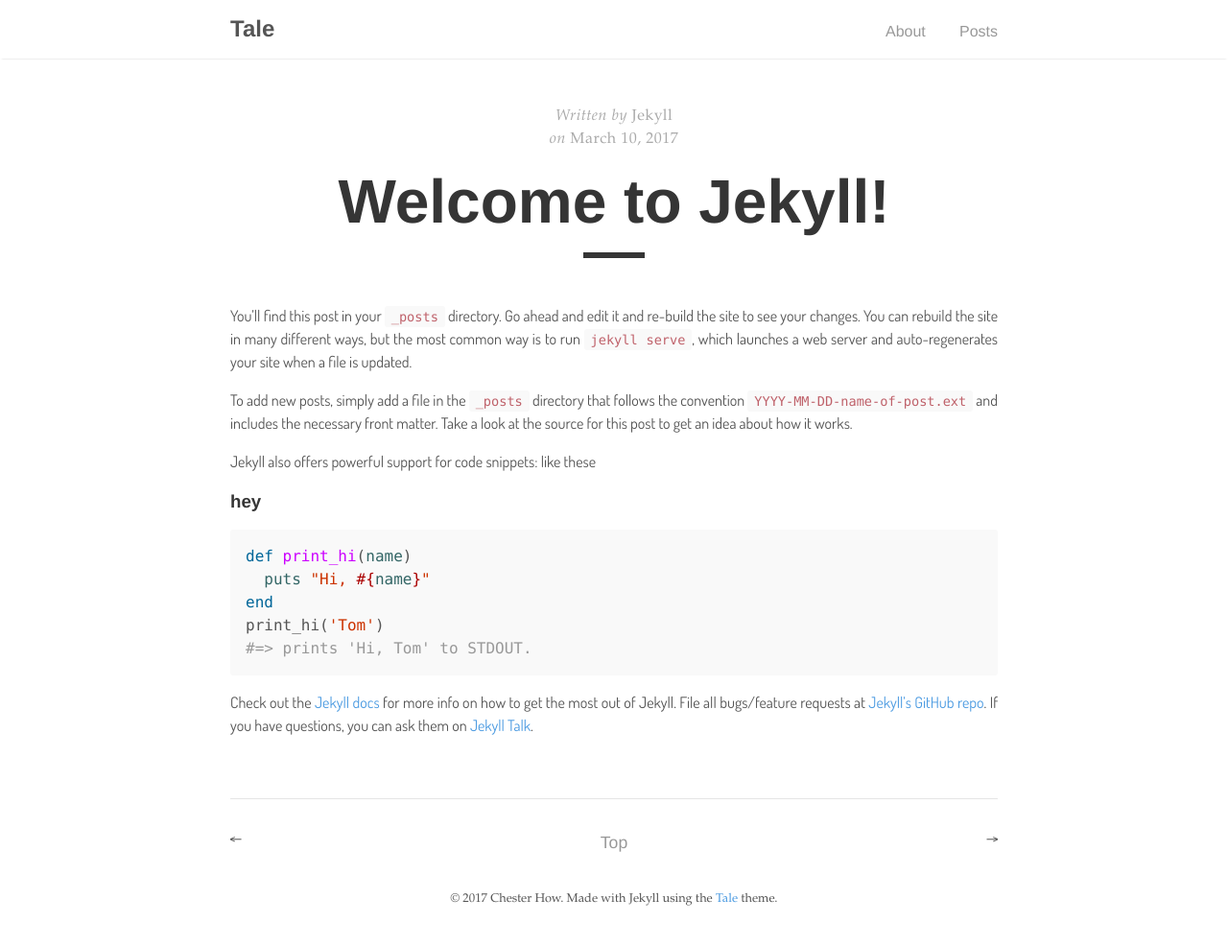
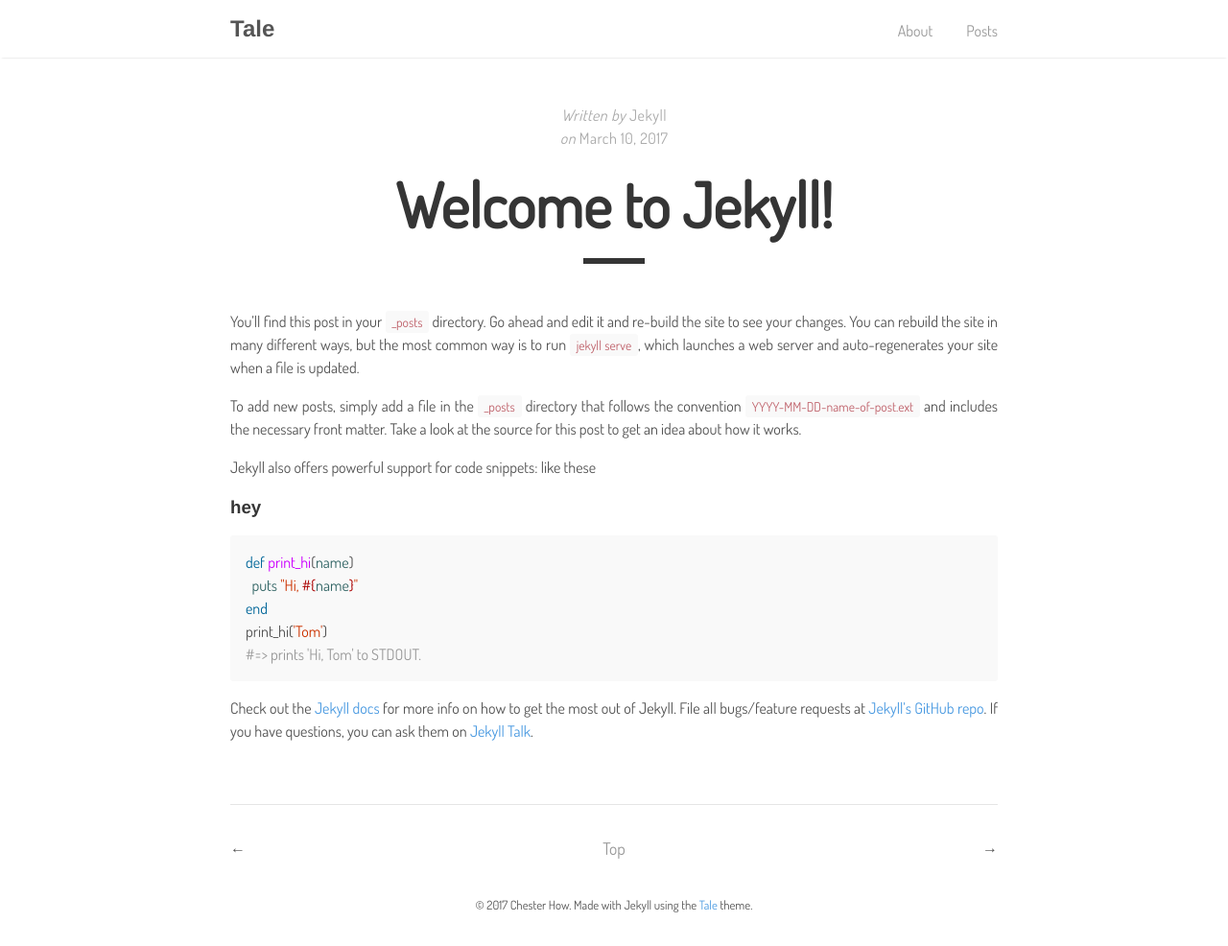
Before and after one commit to anmolvj/blog, a Jekyll site: the page built from _posts/2017-03-10-welcome-to-jekyll.md, in a window 1280 px wide. Shown: the whole page at 96% size. Built offline with Jekyll 4.4.1, drawn with Linux system fonts in a browser that asks for light colours.

Commit message:
changed all previous font-family to dosis

```diff
--- a/_sass/_catalogue.scss
+++ b/_sass/_catalogue.scss
@@ -17,14 +17,14 @@
 
   &-time {
     color: $default-tint;
-    font-family: $palatino;
+    font-family: $dosis;
     letter-spacing: .5px;
   }
 
   &-title {
     color: $default-shade;
     display: block;
-    font-family: $sans-font;
+    font-family: $dosis;
     font-size: 2rem;
     font-weight: 700;
     margin: .5rem 0;
--- a/_sass/_code.scss
+++ b/_sass/_code.scss
@@ -1,6 +1,6 @@
 pre,
 code {
-  font-family: $monospaced-font;
+  font-family: $dosis;
 }
 
 code {
--- a/_sass/_layout.scss
+++ b/_sass/_layout.scss
@@ -61,7 +61,7 @@
 
   a {
     color: $default-color;
-    font-family: $sans-font;
+    font-family: $dosis;
   }
 }
 
@@ -80,7 +80,7 @@
 }
 
 footer {
-  font-family: $palatino;
+  font-family: $dosis;
   padding: 2rem 0;
   text-align: center;
 
--- a/_sass/_pagination.scss
+++ b/_sass/_pagination.scss
@@ -1,6 +1,6 @@
 .pagination {
   border-top: .5px solid $grey-2;
-  font-family: $palatino;
+  font-family: $dosis;
   padding-top: 2rem;
   position: relative;
   text-align: center;
@@ -13,7 +13,7 @@
   .top {
     @include transition(all .3s ease-out);
     color: $default-color;
-    font-family: $sans-font;
+    font-family: $dosis;
     font-size: 1.1rem;
     opacity: .6;
 
--- a/_sass/_post.scss
+++ b/_sass/_post.scss
@@ -3,7 +3,7 @@
 
   &-info {
     color: $default-tint;
-    font-family: $palatino;
+    font-family: $dosis;
     letter-spacing: .5px;
     text-align: center;
 
@@ -14,7 +14,7 @@
 
   &-title {
     color: $default-shade;
-    font-family: $sans-font;
+    font-family: $dosis;
     font-size: 4rem;
     margin: 1rem 0;
     text-align: center;
```
